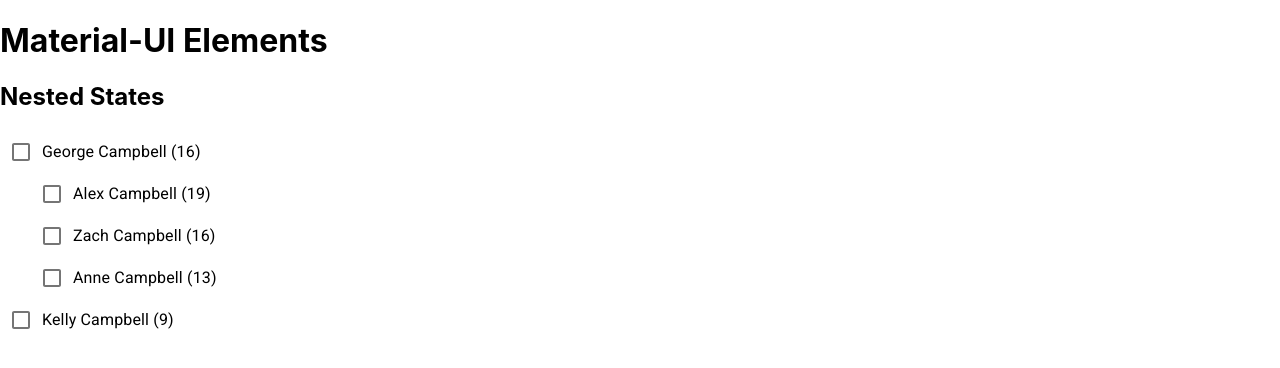
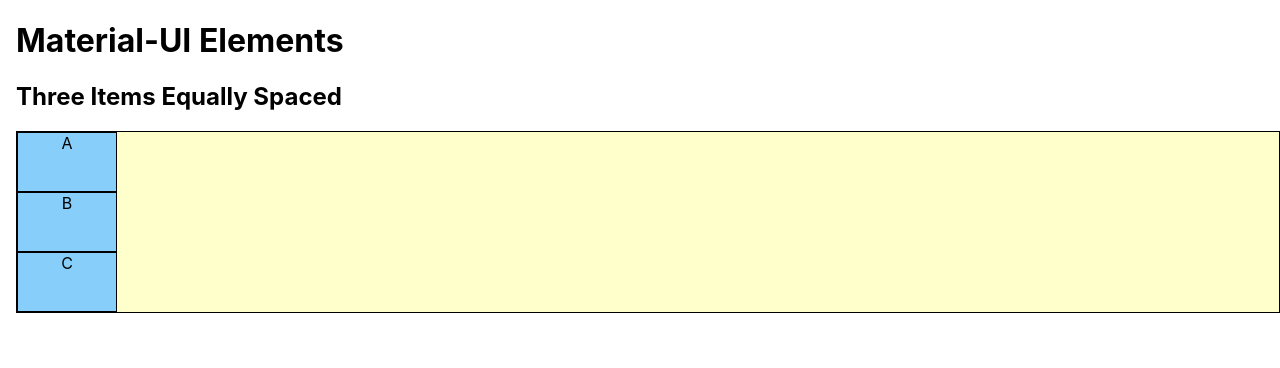
Before and after one commit to geocolumbus/nextjs-notes, a Next.js app: page / in a window 1280 px wide. Shown: the top 368 px of the page. Built offline with nearby package versions, Linux system fonts and the light colour scheme.

Commit message:
Create a spot for flexbox

```diff
--- /dev/null
+++ b/components/css/FlexBox.js
@@ -0,0 +1,34 @@
+import React from "react"
+import { Box } from "@material-ui/core"
+import { makeStyles } from "@material-ui/core/styles"
+
+const useStyles = makeStyles(theme => ({
+  container: {
+    backgroundColor: "#ffc",
+    border: "thin solid black"
+  },
+  item: {
+    width: 100, height: 60,
+    backgroundColor: "lightskyblue", border: "thin solid black",
+    textAlign: "center"
+  }
+}))
+
+const FlexBox = () => {
+  const classes = useStyles()
+
+  const threeItemsEquallySpaced = () => {
+    return <Box className={classes.container}>
+      <Box className={classes.item}>A</Box>
+      <Box className={classes.item}>B</Box>
+      <Box className={classes.item}>C</Box>
+    </Box>
+  }
+
+  return <Box>
+    <h2>Three Items Equally Spaced</h2>
+    {threeItemsEquallySpaced()}
+  </Box>
+}
+
+export default FlexBox
--- a/pages/index.js
+++ b/pages/index.js
@@ -1,20 +1,27 @@
-import React from 'react'
-import { makeStyles } from '@material-ui/core/styles'
-import Inputs from '../components/Inputs.js'
-import NestedState from '../components/url-state/NestedState'
+import React from "react"
+import { makeStyles } from "@material-ui/core/styles"
+import Inputs from "../components/Inputs.js"
+import NestedState from "../components/url-state/NestedState"
+import FlexBox from "../components/css/FlexBox"
+import { Box } from "@material-ui/core"
 
-const useStyles = makeStyles(theme => ({}))
+const useStyles = makeStyles(theme => ({
+  root: {
+    paddingLeft: theme.spacing(2)
+  }
+}))
 
 const Blog = () => {
-    const classes = useStyles()
+  const classes = useStyles()
 
-    return (
-        <>
-            <h1>Material-UI Elements</h1>
-            {/*<Inputs/>*/}
-            <NestedState/>
-        </>
-    )
+  return (
+    <Box className={classes.root}>
+      <h1>Material-UI Elements</h1>
+      {/*<Inputs/>*/}
+      {/*<NestedState/>*/}
+      <FlexBox/>
+    </Box>
+  )
 }
 
 export default Blog
```
